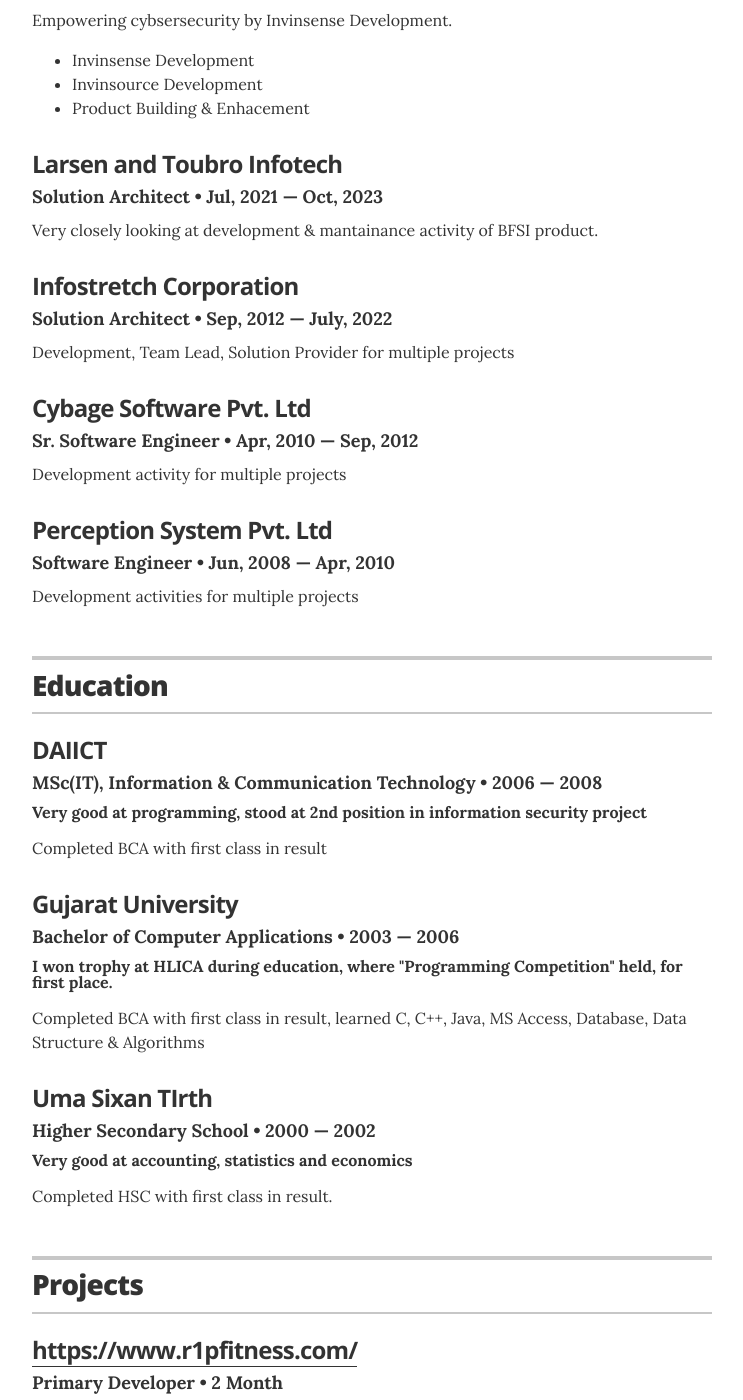
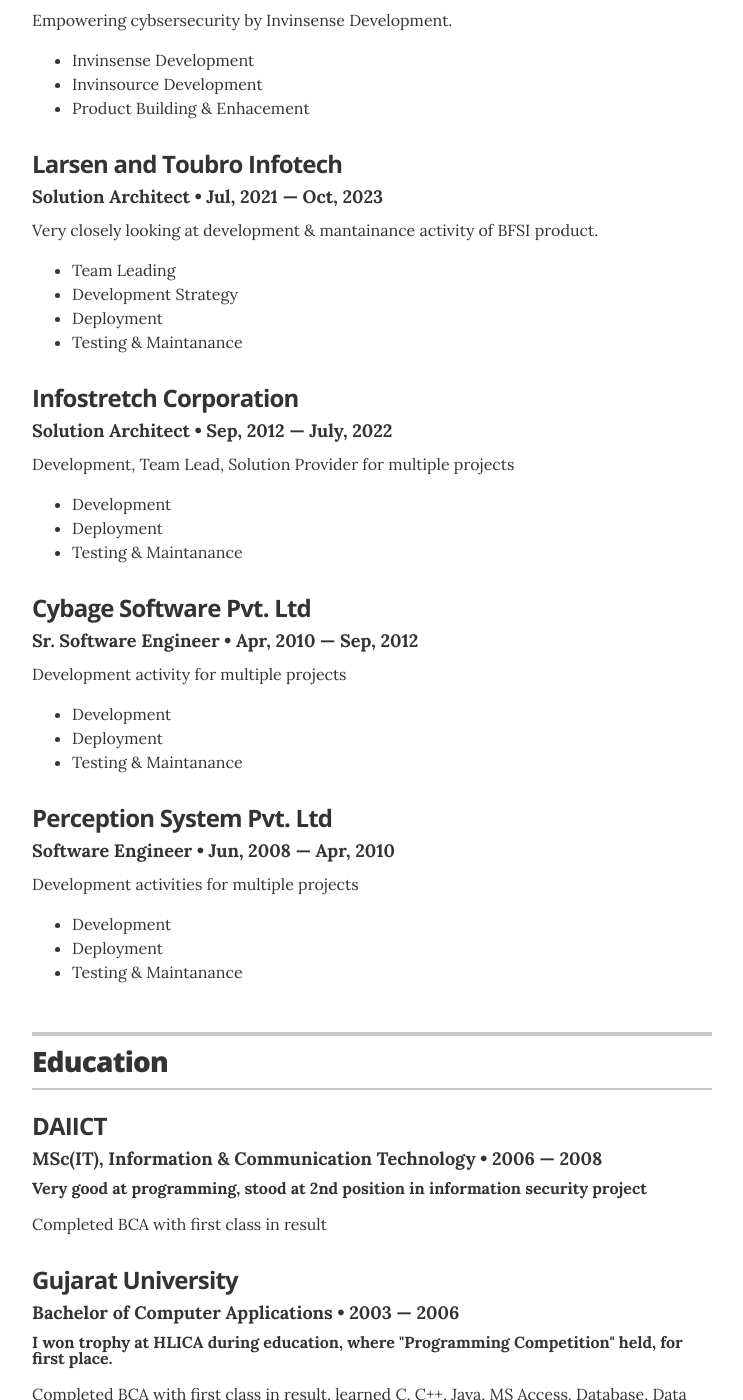
Before and after one commit to shahamitr/resume, a Jekyll site: the page built from index.html, in a window 1280 px wide and 1400 px high, scrolled down 633 px. Shown: the whole window, without its empty margins (268-1011 px from the left). Built offline with Jekyll 4.4.1, drawn with Linux system fonts in a browser that asks for light colours.

Commit message:
Update experience.yml

```diff
--- a/_data/experience.yml
+++ b/_data/experience.yml
@@ -9,22 +9,22 @@
 - company: Larsen and Toubro Infotech
   position: Solution Architect
   duration:  Jul, 2021 &mdash; Oct, 2023
-  summary: Very closely looking at development & mantainance activity of BFSI product.
+  summary: Very closely looking at development & mantainance activity of BFSI product. <ul class="resume-item-list"><li>Team Leading</li><li>Development Strategy</li><li>Deployment</li><li>Testing & Maintanance</li></ul>
 
 # Solution Architect
 - company: Infostretch Corporation
   position: Solution Architect
   duration: Sep, 2012  &mdash; July, 2022
-  summary: Development, Team Lead, Solution Provider for multiple projects
+  summary: Development, Team Lead, Solution Provider for multiple projects <ul class="resume-item-list"><li>Development</li><li>Deployment</li><li>Testing & Maintanance</li></ul>
 
 # Sr. Software Engineer
 - company: Cybage Software Pvt. Ltd
   position: Sr. Software Engineer
   duration: Apr, 2010  &mdash; Sep, 2012
-  summary: Development activity for multiple projects
+  summary: Development activity for multiple projects<ul class="resume-item-list"><li>Development</li><li>Deployment</li><li>Testing & Maintanance</li></ul>
 
 # Software Engineer
 - company: Perception System Pvt. Ltd
   position: Software Engineer
   duration: Jun, 2008  &mdash; Apr, 2010
-  summary: Development activities for multiple projects
+  summary: Development activities for multiple projects<ul class="resume-item-list"><li>Development</li><li>Deployment</li><li>Testing & Maintanance</li></ul>
```
